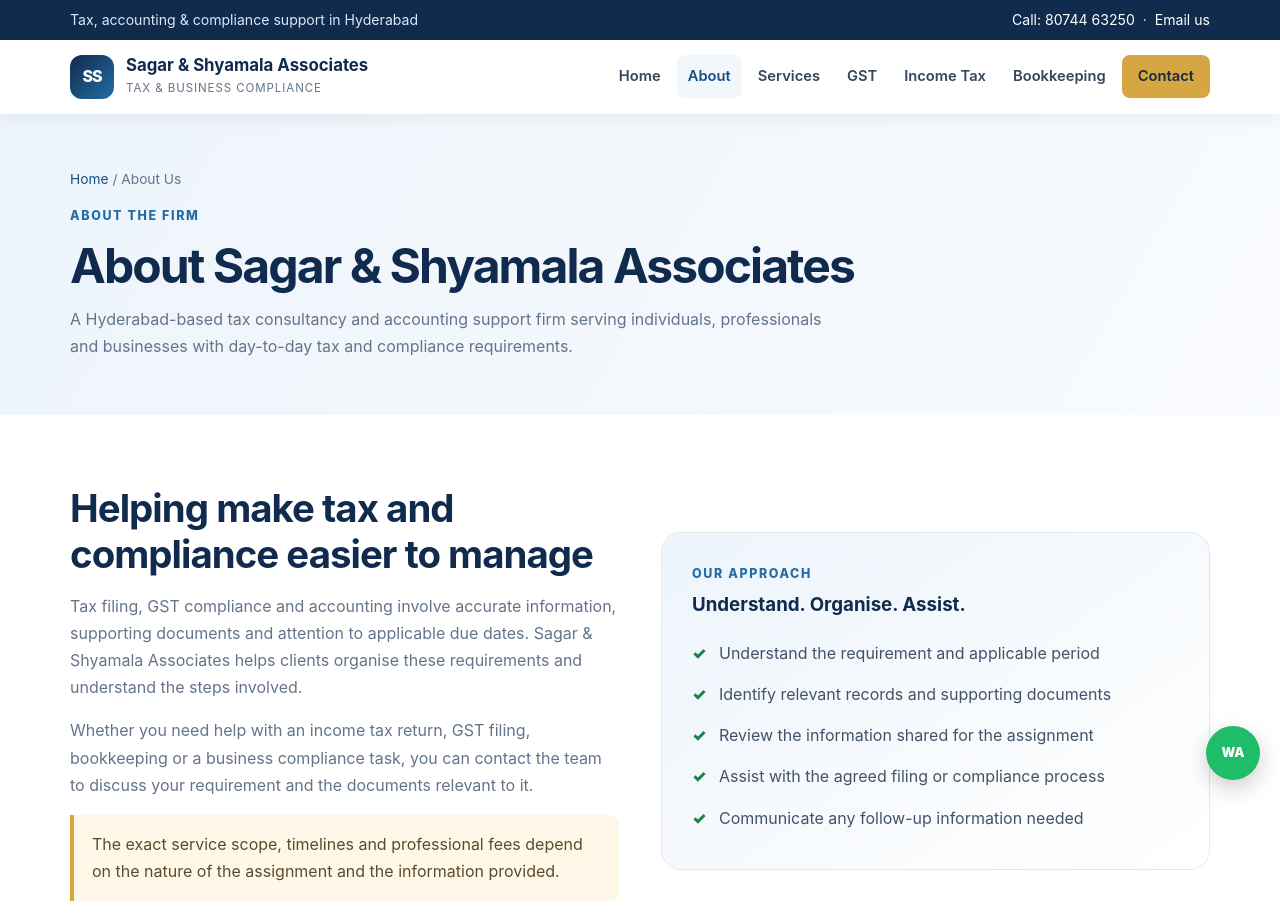
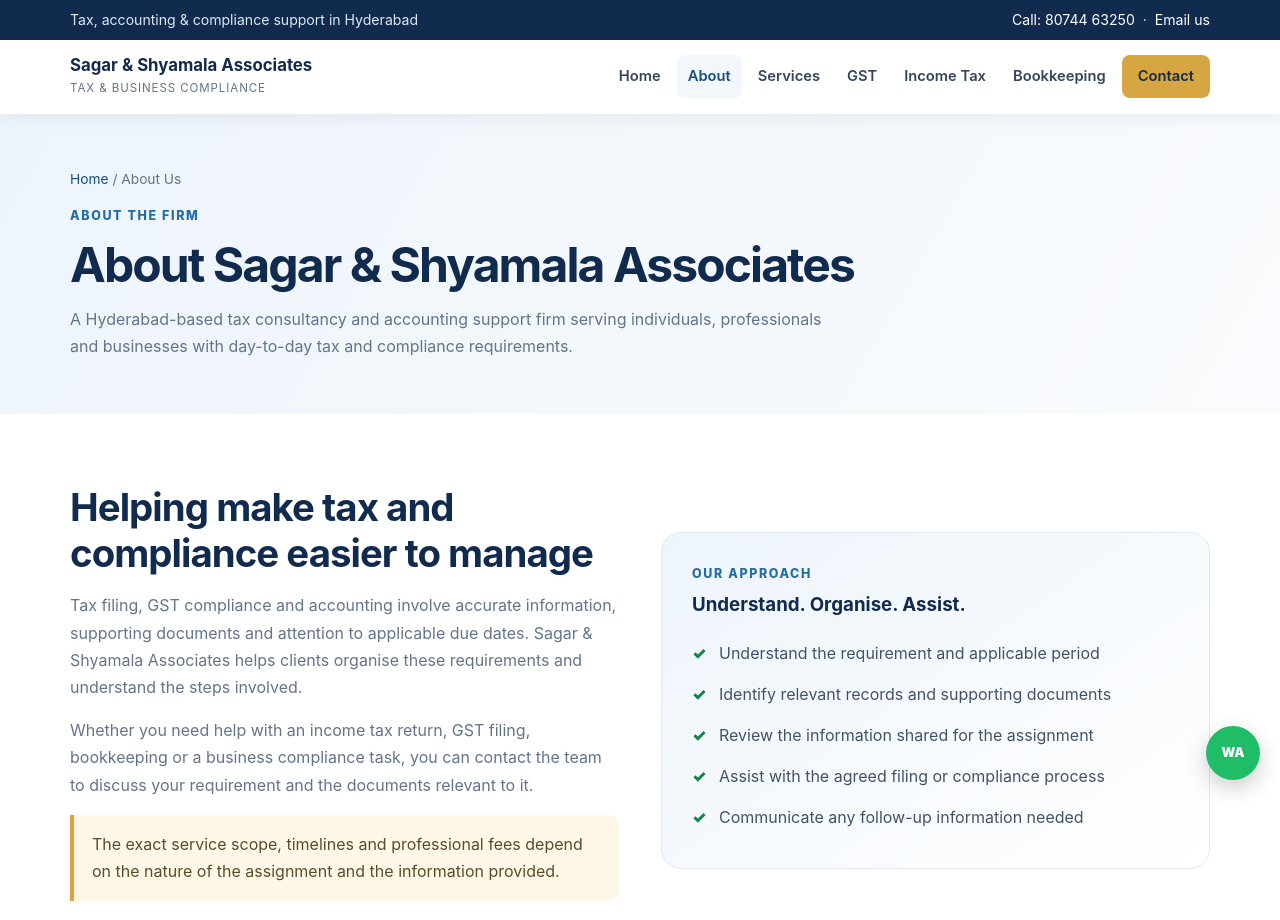
Before and after one commit to pkunde/ssa-website, a plain HTML site: page about.html in a window 1280 px wide. Shown: the top 920 px of the page. Drawn offline with Linux system fonts and the light colour scheme.

Commit message:
Update about.html

```diff
--- a/about.html
+++ b/about.html
@@ -12,7 +12,7 @@
 <body>
 <div class="topbar"><div class="container topbar-inner"><span>Tax, accounting &amp; compliance support in Hyderabad</span><span><a href="tel:+918074463250">Call: 80744 63250</a> &nbsp;·&nbsp; <a href="mailto:incometaxfile6@gmail.com">Email us</a></span></div></div>
 <header class="site-header"><div class="container header-inner">
-<a class="brand" href="index.html" aria-label="Sagar and Shyamala Associates home"><span class="brand-mark">SS</span><span><strong>Sagar &amp; Shyamala Associates</strong><small>Tax &amp; Business Compliance</small></span></a>
+<a class="brand" href="index.html" aria-label="Sagar and Shyamala Associates home"><span><strong>Sagar &amp; Shyamala Associates</strong><small>Tax &amp; Business Compliance</small></span></a>
 <button class="menu-toggle" type="button" aria-expanded="false" aria-controls="main-nav">Menu ☰</button>
 <nav class="nav" id="main-nav" aria-label="Main navigation"><a href="index.html">Home</a><a href="about.html">About</a><a href="services.html">Services</a><a href="gst-services.html">GST</a><a href="income-tax.html">Income Tax</a><a href="bookkeeping.html">Bookkeeping</a><a href="contact.html" class="nav-cta">Contact</a></nav>
 </div></header>
```
